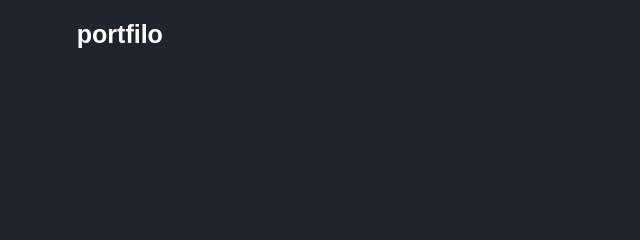
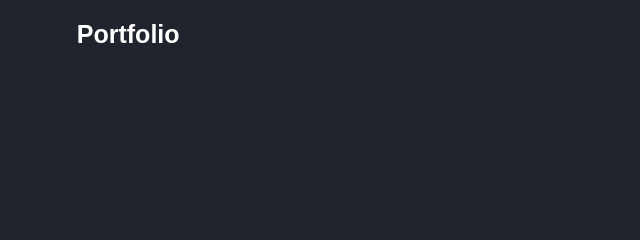
Before and after one commit to Abdulrahman-khalid97/Portfolio.github.io, a website: page index.html in a window 1280 px wide. Shown: the top 240 px of the page, 0-640 px from the left. Drawn offline with nearby package versions, Linux system fonts and the light colour scheme; a web font is replaced by a local one.

Commit message:
fix names

```diff
--- a/index.html
+++ b/index.html
@@ -5,7 +5,7 @@
     <meta http-equiv="X-UA-Compatible" content="IE=edge">
     <meta name="viewport" content="width=device-width, initial-scale=1.0">
 
-    <title>Portfolio</title>
+    <title>Abdulrahman Khalid</title>
     <!-- Box Icons -->
     <link href='https://unpkg.com/boxicons@2.1.4/css/boxicons.min.css' rel='stylesheet'>
     <!-- Custom Css -->
@@ -17,7 +17,7 @@
 
     <!-- Header Design -->
     <header class="header">
-        <a href="#" class="logo">portfilo</a>
+        <a href="#" class="logo">Portfolio</a>
         <i class='bx bx-menu' id="menu-icon"></i>
         <nav class="navbar">
             <a href="#home" class="active">home</a>
```
